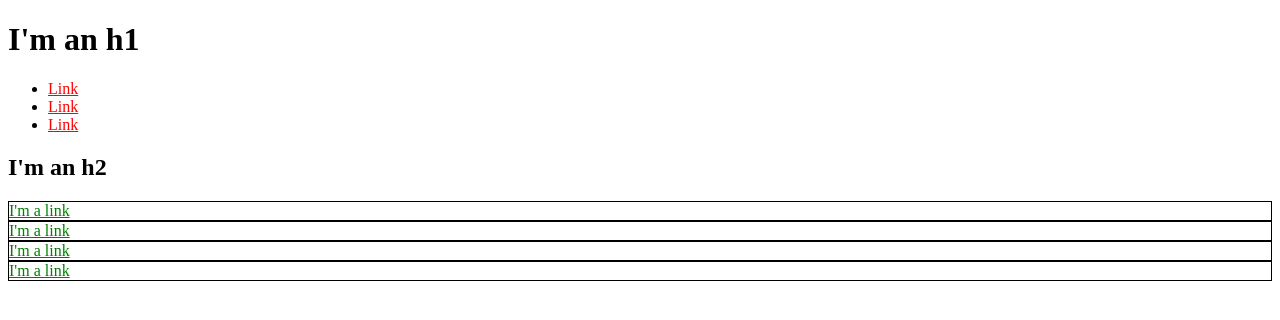
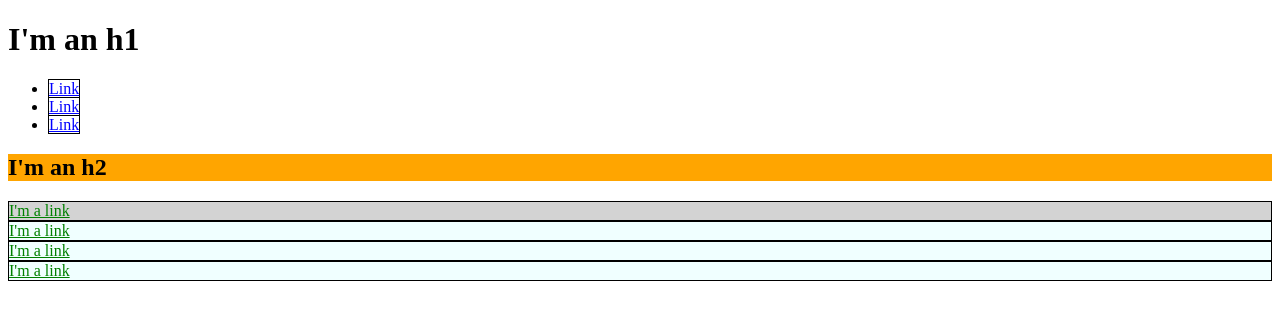
Before and after one commit to gaweidner/gaweidner.github.io, a plain HTML site: page index.html in a window 1280 px wide. Drawn offline with Linux system fonts and the light colour scheme.

Commit message:
Add CSS and Layout CH 1

```diff
--- a/index.html
+++ b/index.html
@@ -1,34 +1,58 @@
 <!DOCTYPE html>
 <html lang="en" dir="ltr">
   <head>
+    <title>Test Page:  Don't Panic</title>
     <meta charset="utf-8">
-    <title>Test Page:  Don't Panic</title>
+    <style>
+      a {
+        color: red;
+      }
+      #exec-bio {
+        background-color: lightgray;
+      }
+      #exec-header {
+        background-color: orange;
+      }
+      .bio-box {
+        border: 1px solid black;
+      }
+      .bio-box a {
+        color: green;
+      }
+      .bio-box-background {
+        background-color: azure;
+      }
+      li a {
+        border: 1px solid black;
+        color: blue;
+      }
+    </style>
   </head>
   <body>
     <h1>I'm an h1</h1>
     <ul>
       <li>
-        <a href="https://example.com/" style="color: red;">Link</a>
+        <a href="https://example.com/">Link</a>
       </li>
       <li>
-        <a href="https://example.com/" style="color: red;">Link</a>
+        <a href="https://example.com/">Link</a>
       </li>
       <li>
-        <a href="https://example.com/" style="color: red;">Link</a>
+        <a href="https://example.com/">Link</a>
       </li>
     </ul>
-    <h2>I'm an h2</h2>
-    <div style="border: 1px solid black;">
-      <a href="https://example.com/" style="color: green;">I'm a link</a>
+    <h2 id="exec-header">I'm an h2</h2>
+    <div id="exec-bio" class="bio-box bio-box-background">
+      <a href="https://example.com/">I'm a link</a>
     </div>
-    <div style="border: 1px solid black;">
-      <a href="https://example.com/" style="color: green;">I'm a link</a>
+    <div class="bio-box bio-box-background">
+      <a href="https://example.com/">I'm a link</a>
     </div>
-    <div style="border: 1px solid black;">
-      <a href="https://example.com/" style="color: green;">I'm a link</a>
+    <div class="bio-box bio-box-background">
+      <a href="https://example.com/">I'm a link</a>
     </div>
-    <div style="border: 1px solid black;">
-      <a href="https://example.com" style="color: green;">I'm a link</a>
+    <div class="bio-box bio-box-background">
+      <a href="https://example.com/">I'm a link</a>
     </div>
   </body>
 </html>
```
